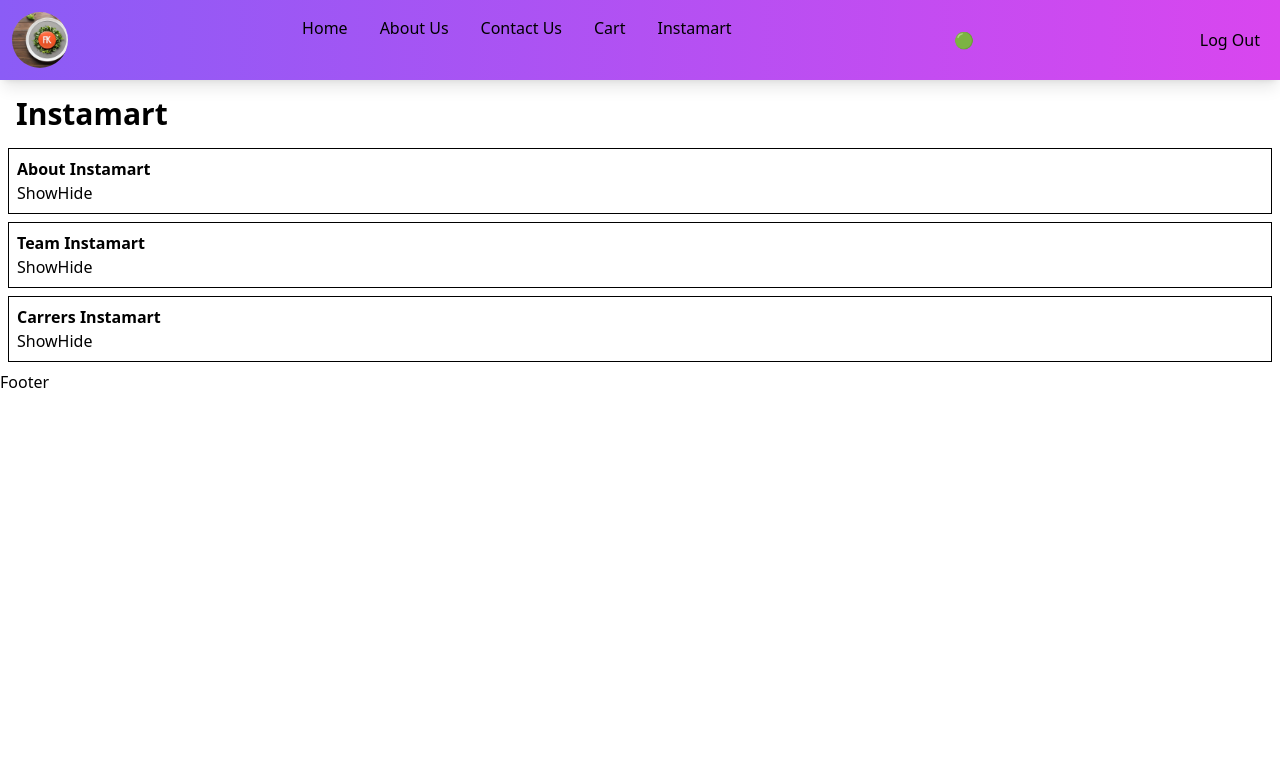
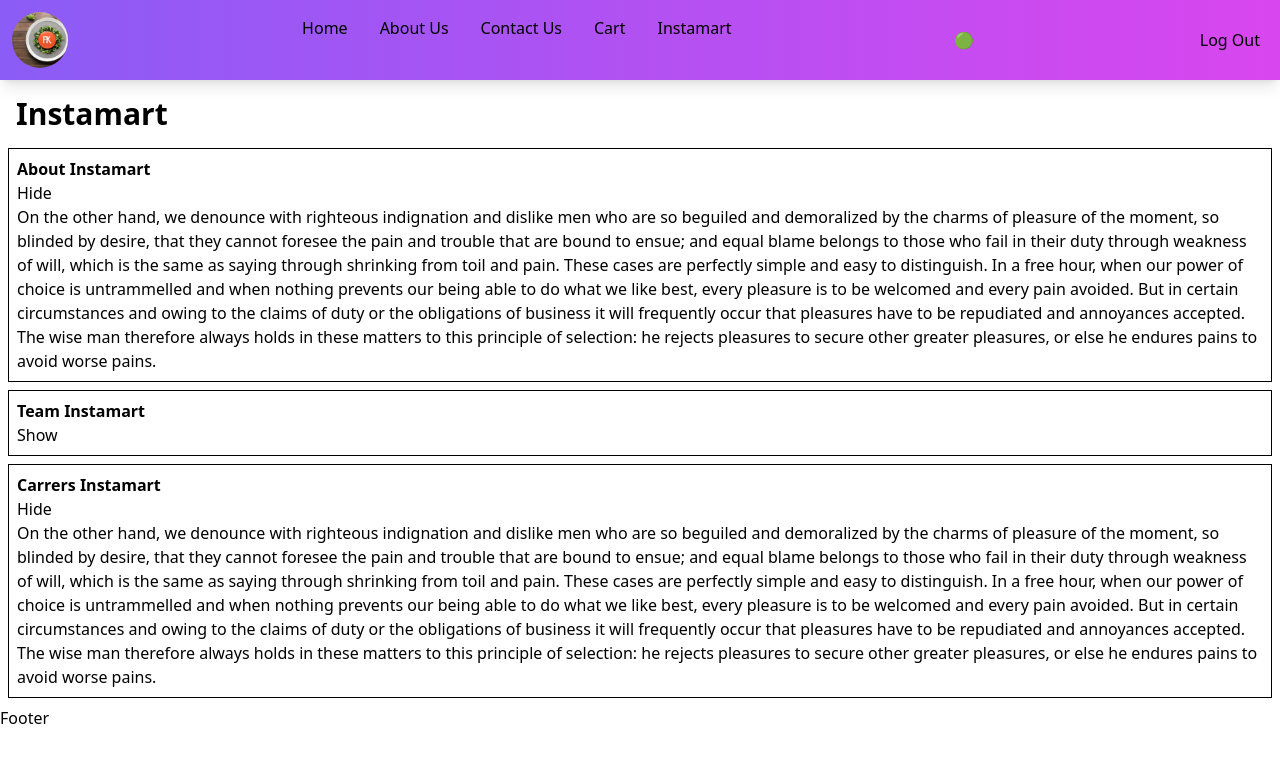
Before and after one commit to ankanmal/react-mastery, a React (Vite) app in the folder day11/reactcodeday11/: page /instamart in a window 1280 px wide. Shown: the top 762 px of the page. Built offline with nearby package versions, Linux system fonts and the light colour scheme.

Commit message:
Lifting the State up From section to instamart

```diff
--- a/day11/reactcodeday11/src/components/Instamart.js
+++ b/day11/reactcodeday11/src/components/Instamart.js
@@ -1,14 +1,15 @@
 import { useState } from "react";
 
-const Section = ({ name, description }) => {
-  const [isVisible, setIsVisible] = useState(false);
+const Section = ({ name, description, isVisible }) => {
   return (
     <div className="border border-black p-2 m-2">
       <h1 className="font-bold">{name}</h1>
 
-      <button onClick={() => setIsVisible(true)}>Show</button>
-
-      <button onClick={() => setIsVisible(false)}>Hide</button>
+      {isVisible ? (
+        <button onClick={() => setIsVisible(false)}>Hide</button>
+      ) : (
+        <button onClick={() => setIsVisible(true)}>Show</button>
+      )}
 
       {isVisible && <h2>{description}</h2>}
     </div>
@@ -24,18 +25,21 @@ const Instamart = () => {
         description={
           "On the other hand, we denounce with righteous indignation and dislike men who are so beguiled and demoralized by the charms of pleasure of the moment, so blinded by desire, that they cannot foresee the pain and trouble that are bound to ensue; and equal blame belongs to those who fail in their duty through weakness of will, which is the same as saying through shrinking from toil and pain. These cases are perfectly simple and easy to distinguish. In a free hour, when our power of choice is untrammelled and when nothing prevents our being able to do what we like best, every pleasure is to be welcomed and every pain avoided. But in certain circumstances and owing to the claims of duty or the obligations of business it will frequently occur that pleasures have to be repudiated and annoyances accepted. The wise man therefore always holds in these matters to this principle of selection: he rejects pleasures to secure other greater pleasures, or else he endures pains to avoid worse pains."
         }
+        isVisible={true}
       />
       <Section
         name={"Team Instamart"}
         description={
           "On the other hand, we denounce with righteous indignation and dislike men who are so beguiled and demoralized by the charms of pleasure of the moment, so blinded by desire, that they cannot foresee the pain and trouble that are bound to ensue; and equal blame belongs to those who fail in their duty through weakness of will, which is the same as saying through shrinking from toil and pain. These cases are perfectly simple and easy to distinguish. In a free hour, when our power of choice is untrammelled and when nothing prevents our being able to do what we like best, every pleasure is to be welcomed and every pain avoided. But in certain circumstances and owing to the claims of duty or the obligations of business it will frequently occur that pleasures have to be repudiated and annoyances accepted. The wise man therefore always holds in these matters to this principle of selection: he rejects pleasures to secure other greater pleasures, or else he endures pains to avoid worse pains."
         }
+        isVisible={false}
       />
       <Section
         name={"Carrers Instamart"}
         description={
           "On the other hand, we denounce with righteous indignation and dislike men who are so beguiled and demoralized by the charms of pleasure of the moment, so blinded by desire, that they cannot foresee the pain and trouble that are bound to ensue; and equal blame belongs to those who fail in their duty through weakness of will, which is the same as saying through shrinking from toil and pain. These cases are perfectly simple and easy to distinguish. In a free hour, when our power of choice is untrammelled and when nothing prevents our being able to do what we like best, every pleasure is to be welcomed and every pain avoided. But in certain circumstances and owing to the claims of duty or the obligations of business it will frequently occur that pleasures have to be repudiated and annoyances accepted. The wise man therefore always holds in these matters to this principle of selection: he rejects pleasures to secure other greater pleasures, or else he endures pains to avoid worse pains."
         }
+        isVisible={true}
       />
     </div>
   );
```
